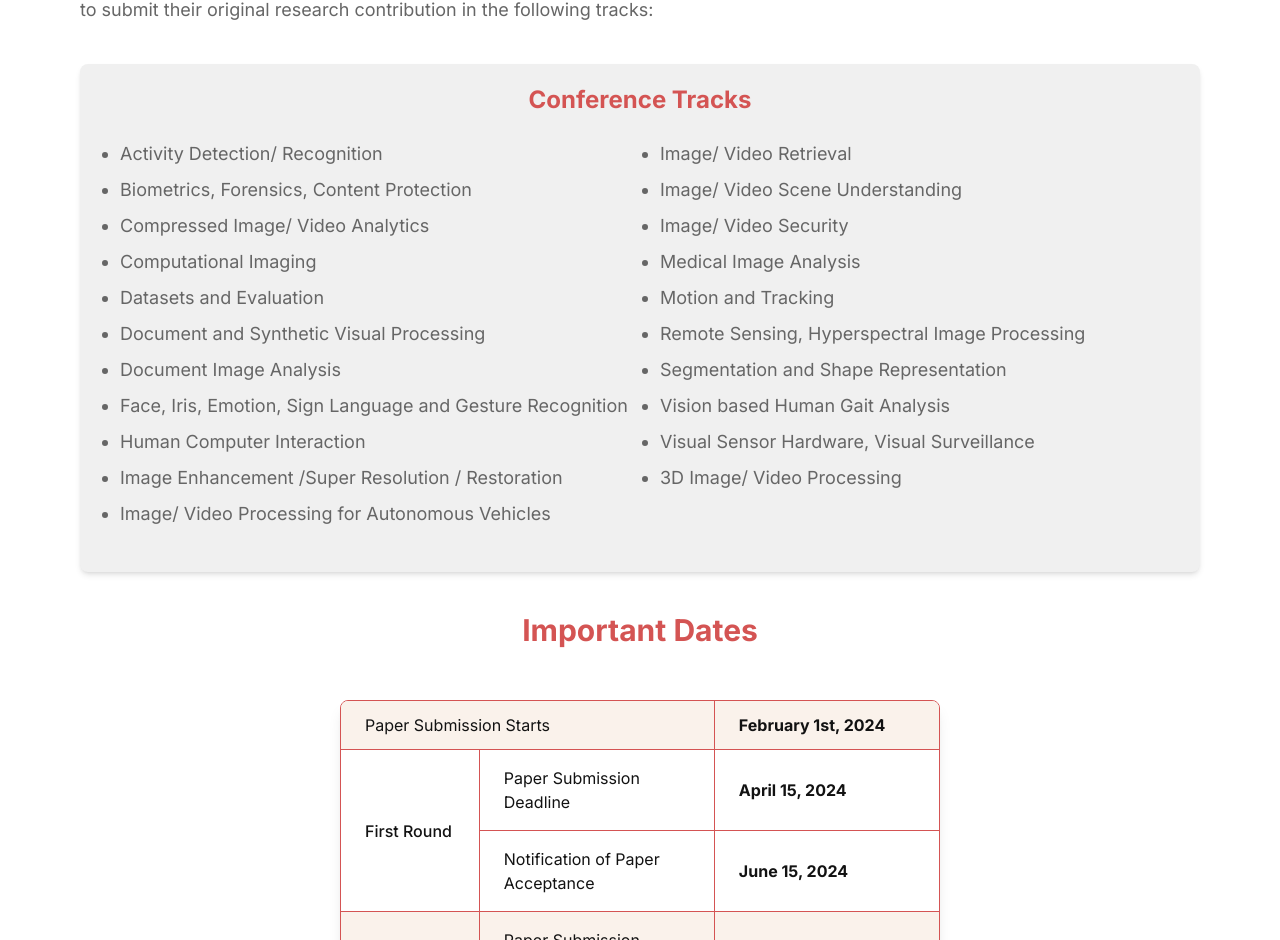
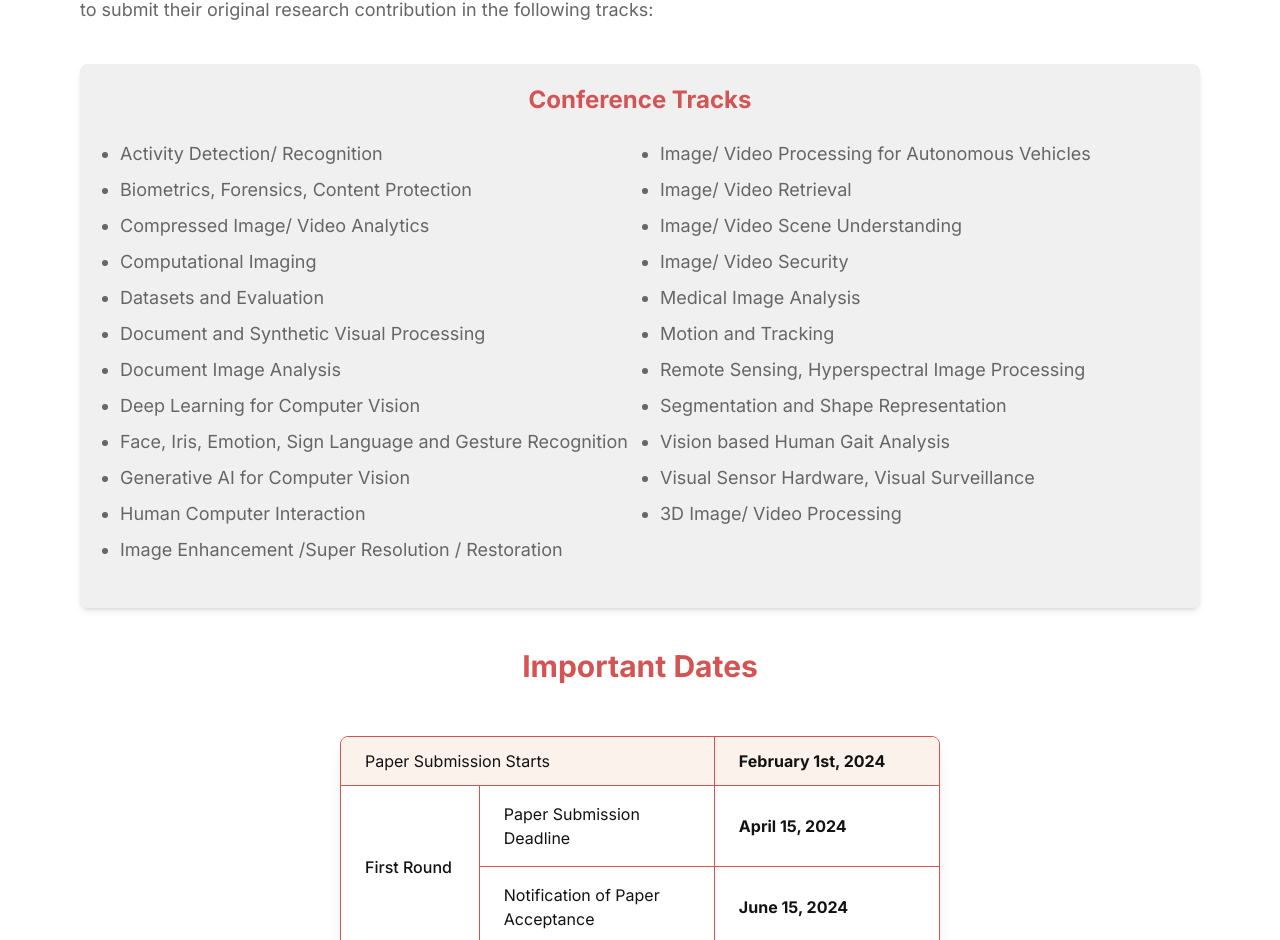
Before and after one commit to NSVEGUR/cvip-2024, a Next.js app: page / in a window 1280 px wide. Shown: the part 1414-2354 px from the top of the page. Built offline with nearby package versions, Linux system fonts and the light colour scheme.

Commit message:
conferencetracklist

```diff
--- a/src/app/page.tsx
+++ b/src/app/page.tsx
@@ -111,12 +111,14 @@ export default function Home() {
             <li>Datasets and Evaluation</li>
             <li>Document and Synthetic Visual Processing</li>
             <li>Document Image Analysis</li>
+            <li>Deep Learning for Computer Vision</li>
             <li>Face, Iris, Emotion, Sign Language and Gesture Recognition</li>
+            <li>Generative AI for Computer Vision</li>
             <li>Human Computer Interaction</li>
             <li>Image Enhancement /Super Resolution / Restoration</li>
-            <li>Image/ Video Processing for Autonomous Vehicles</li>
           </ul>
           <ul className=" ml-5 list-disc space-y-2">
+          <li>Image/ Video Processing for Autonomous Vehicles</li>
             <li>Image/ Video Retrieval</li>
             <li>Image/ Video Scene Understanding</li>
             <li>Image/ Video Security</li>
```
